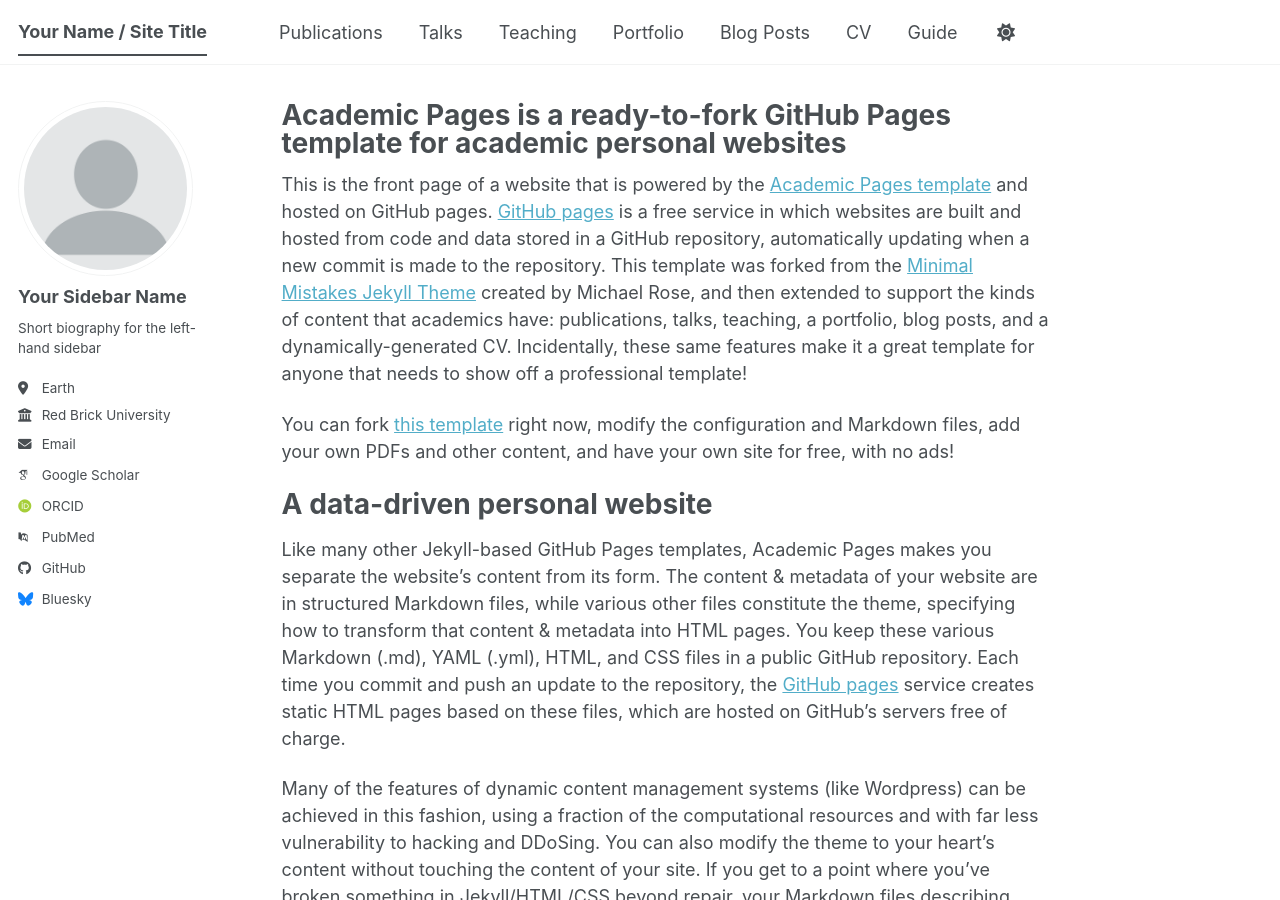
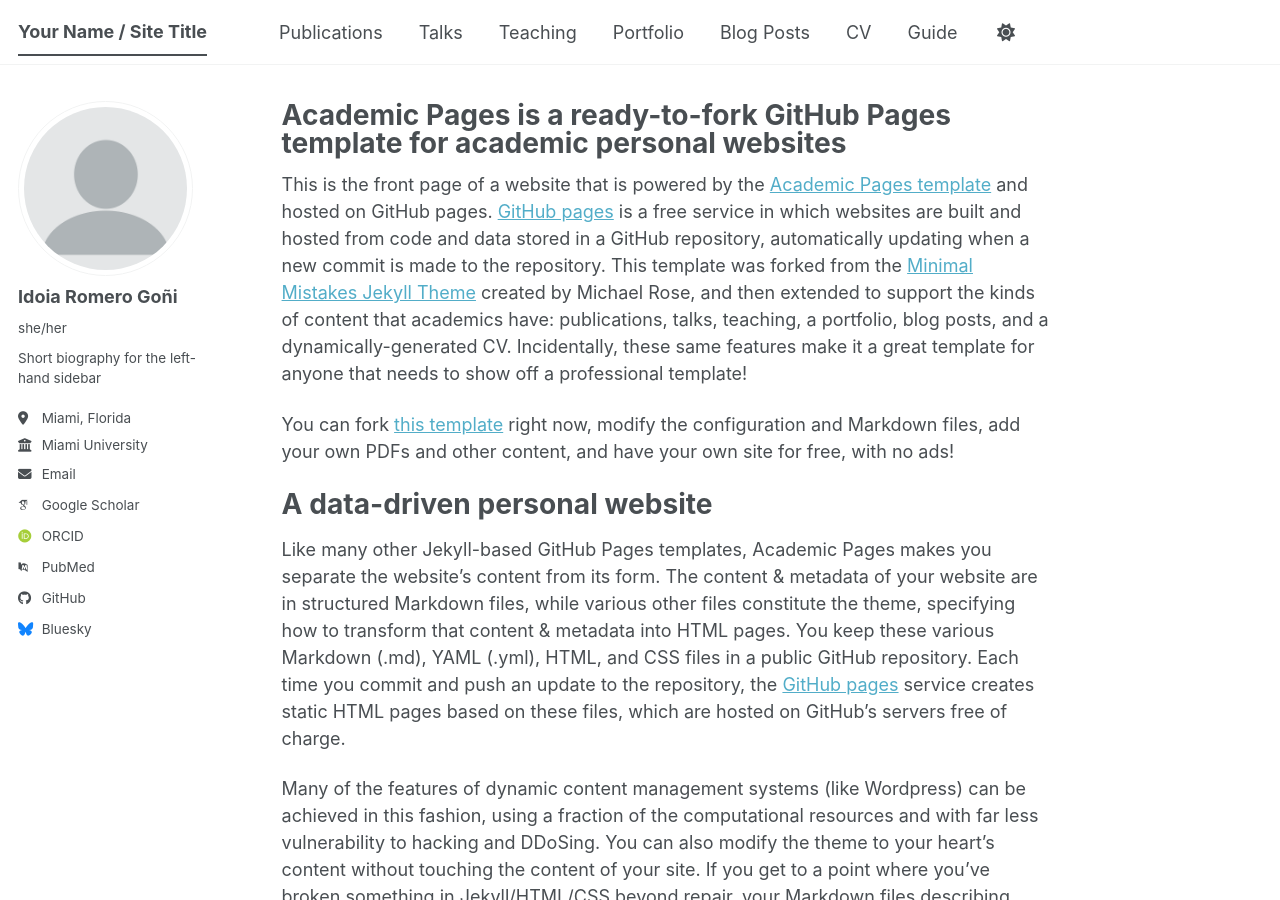
Before and after one commit to idoiaromerogo/idoiaromerogo.github.io, a Jekyll site: the page built from _pages/about.md, in a window 1280 px wide and 900 px high. Built offline with Jekyll 4.4.1, drawn with Linux system fonts in a browser that asks for light colours; some web fonts are replaced; a script bundle is joined from its source files by our own code; library files that are not in the unit come from our copies.

Commit message:
Update _config.yml

```diff
--- a/_config.yml
+++ b/_config.yml
@@ -24,13 +24,13 @@ repository               : "academicpages/academicpages.github.io"
 author:
   # Biographic information
   avatar           : "profile.png"
-  name             : "Your Sidebar Name"
-  pronouns         : # example: "she/her"
+  name             : Idoia Romero Goñi
+  pronouns         : "she/her"
   bio              : "Short biography for the left-hand sidebar"
-  location         : "Earth"
-  employer         : "Red Brick University"
+  location         : "Miami, Florida"
+  employer         : "Miami University"
   uri              : # URL
-  email            : "none@example.org"
+  email            : "idoiaromerogo@gmail.com"
 
   # Academic websites
   academia         : # URL
```
